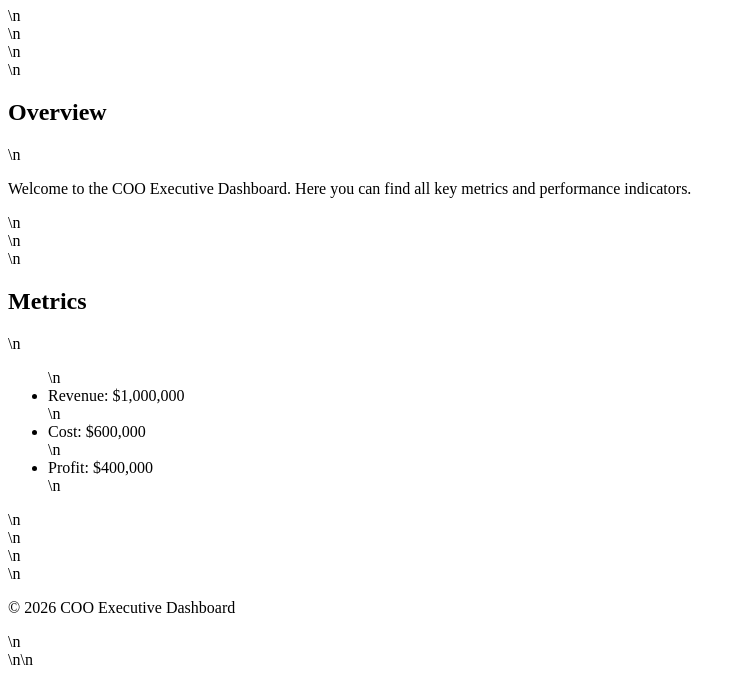
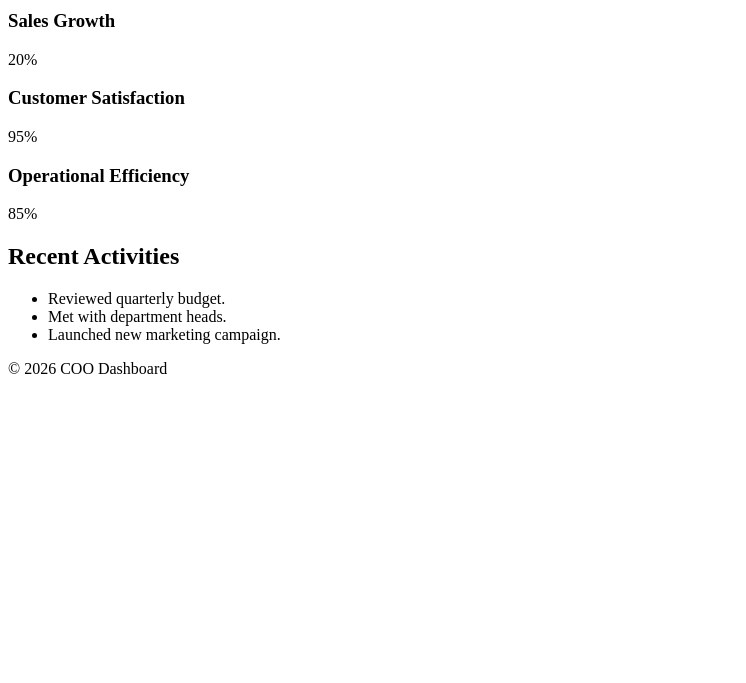
Before and after one commit to billp215/coo-dashboard, a plain HTML site: page index.html in a window 1280 px wide. Shown: the part 117-800 px from the top of the page, without its empty margins (0-746 px from the left). Drawn offline with Linux system fonts and the light colour scheme.

Commit message:
Initial commit: COO Executive Dashboard

```diff
--- a/index.html
+++ b/index.html
@@ -1 +1,44 @@
-<!DOCTYPE html>\n<html lang="en">\n<head>\n    <meta charset="UTF-8">\n    <meta http-equiv="X-UA-Compatible" content="IE=edge">\n    <meta name="viewport" content="width=device-width, initial-scale=1.0">\n    <title>COO Executive Dashboard</title>\n    <link rel="stylesheet" href="styles.css">\n</head>\n<body>\n    <header>\n        <h1>COO Executive Dashboard</h1>\n    </header>\n    <main>\n        <section>\n            <h2>Overview</h2>\n            <p>Welcome to the COO Executive Dashboard. Here you can find all key metrics and performance indicators.</p>\n        </section>\n        <section>\n            <h2>Metrics</h2>\n            <ul>\n                <li>Revenue: $1,000,000</li>\n                <li>Cost: $600,000</li>\n                <li>Profit: $400,000</li>\n            </ul>\n        </section>\n    </main>\n    <footer>\n        <p>&copy; 2026 COO Executive Dashboard</p>\n    </footer>\n</body>\n</html>
+<!DOCTYPE html>
+<html lang="en">
+<head>
+    <meta charset="UTF-8">
+    <meta name="viewport" content="width=device-width, initial-scale=1.0">
+    <title>COO Executive Dashboard</title>
+    <link rel="stylesheet" href="styles.css">
+</head>
+<body>
+    <header>
+        <h1>COO Executive Dashboard</h1>
+    </header>
+    <main>
+        <section>
+            <h2>Key Performance Indicators</h2>
+            <div id="kpi-container">
+                <div class="kpi">
+                    <h3>Sales Growth</h3>
+                    <p>20%</p>
+                </div>
+                <div class="kpi">
+                    <h3>Customer Satisfaction</h3>
+                    <p>95%</p>
+                </div>
+                <div class="kpi">
+                    <h3>Operational Efficiency</h3>
+                    <p>85%</p>
+                </div>
+            </div>
+        </section>
+        <section>
+            <h2>Recent Activities</h2>
+            <ul id="activity-list">
+                <li>Reviewed quarterly budget.</li>
+                <li>Met with department heads.</li>
+                <li>Launched new marketing campaign.</li>
+            </ul>
+        </section>
+    </main>
+    <footer>
+        <p>&copy; 2026 COO Dashboard</p>
+    </footer>
+</body>
+</html>
```
